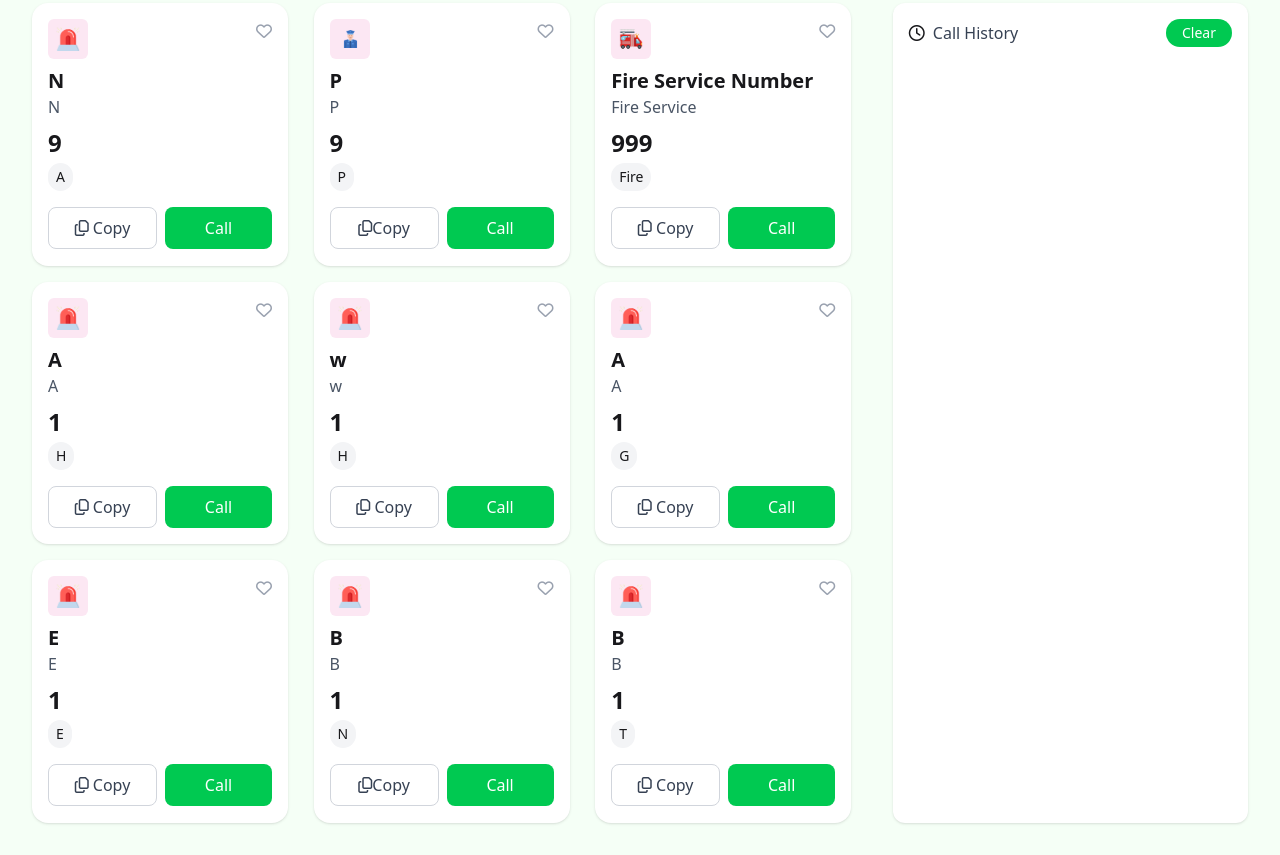
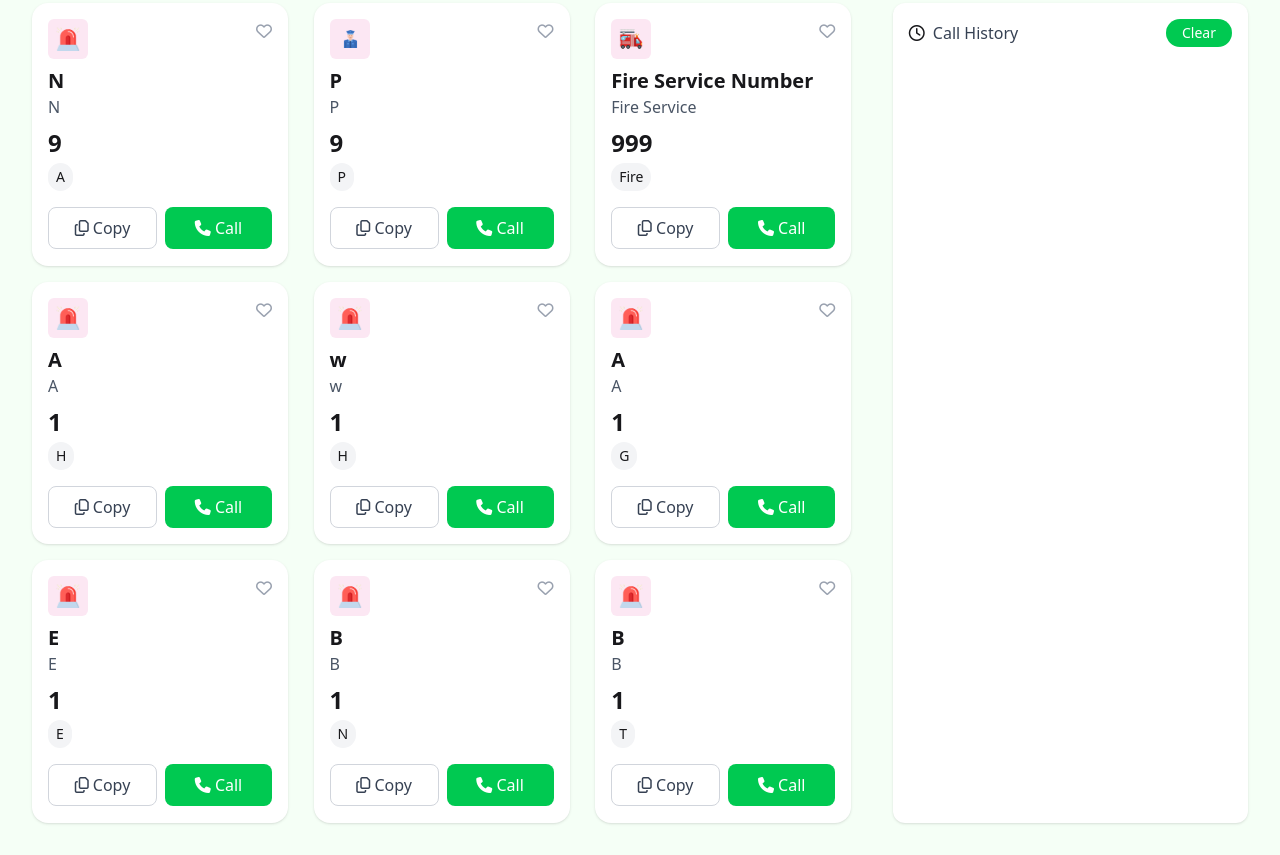
Before and after one commit to ISA-RUHULLA/Emergency-Service, a plain HTML site: page index.html in a window 1280 px wide. Shown: the part 307-1162 px from the top of the page. Drawn offline with nearby package versions, Linux system fonts and the light colour scheme.

Commit message:
Added Call Icon

```diff
--- a/index.html
+++ b/index.html
@@ -30,7 +30,7 @@
             <div class="btn bg-[#00A63E] rounded-[20px] p-[20px]"> <span id="copyCount">0</span> Copy</div>
         </div>
     </div>
-    <!-- navBer Section End -->
+
     <!-- Banner Section Start -->
     <div
         class="border justify-center items-center text-center p-4 bg-[linear-gradient(90deg,#013223_15%,#006747_50%,#013223_100%)] ">
@@ -44,8 +44,8 @@
             Bangladesh
         </p>
     </div>
-    <!-- Banner Section End -->
-    <!-- Card section start -->
+
+    <!-- Card section -->
     <div class="flex flex-col sm:flex-row p-4">
 
 
@@ -67,9 +67,11 @@
                 <span class="inline-block bg-gray-100 rounded-full px-2 py-1 text-sm mt-1">A</span>
                 <div class="flex gap-2 mt-4">
                     <button onclick="copyNumber('999')"
-                            class="flex-1 border border-gray-300 rounded-lg py-2 text-gray-700 hover:bg-gray-100"><i class="fa-regular fa-copy"></i> Copy</button>
+                        class="flex-1 border border-gray-300 rounded-lg py-2 text-gray-700 hover:bg-gray-100"><i
+                            class="fa-regular fa-copy"></i> Copy</button>
                     <button onclick="makeCall('National Emergency Number', '1994-999999')"
-                            class="flex-1 bg-green-500 text-white rounded-lg py-2 hover:bg-green-600">Call</button>
+                        class="flex-1 bg-green-500 text-white rounded-lg py-2 hover:bg-green-600"> <i
+                            class="fa-solid fa-phone"></i> Call</button>
                 </div>
             </div>
 
@@ -89,9 +91,11 @@
                 <span class="inline-block bg-gray-100 rounded-full px-2 py-1 text-sm mt-1">P</span>
                 <div class="flex gap-2 mt-4">
                     <button onclick="copyNumber('999')"
-                            class="flex-1 border border-gray-300 rounded-lg py-2 text-gray-700 hover:bg-gray-100"> <i class="fa-regular fa-copy"></i>Copy</button>
+                        class="flex-1 border border-gray-300 rounded-lg py-2 text-gray-700 hover:bg-gray-100"> <i
+                            class="fa-regular fa-copy"></i> Copy</button>
                     <button onclick="makeCall('Police', '999')"
-                            class="flex-1 bg-green-500 text-white rounded-lg py-2 hover:bg-green-600">Call</button>
+                        class="flex-1 bg-green-500 text-white rounded-lg py-2 hover:bg-green-600"> <i
+                            class="fa-solid fa-phone"></i> Call</button>
                 </div>
             </div>
 
@@ -111,9 +115,11 @@
                 <span class="inline-block bg-gray-100 rounded-full px-2 py-1 text-sm mt-1">Fire</span>
                 <div class="flex gap-2 mt-4">
                     <button onclick="copyNumber('999')"
-                            class="flex-1 border border-gray-300 rounded-lg py-2 text-gray-700 hover:bg-gray-100"><i class="fa-regular fa-copy"></i> Copy</button>
+                        class="flex-1 border border-gray-300 rounded-lg py-2 text-gray-700 hover:bg-gray-100"><i
+                            class="fa-regular fa-copy"></i> Copy</button>
                     <button onclick="makeCall('Fire Service', '999')"
-                            class="flex-1 bg-green-500 text-white rounded-lg py-2 hover:bg-green-600">Call</button>
+                        class="flex-1 bg-green-500 text-white rounded-lg py-2 hover:bg-green-600"> <i
+                            class="fa-solid fa-phone"> </i> Call</button>
                 </div>
             </div>
 
@@ -133,9 +139,11 @@
                 <span class="inline-block bg-gray-100 rounded-full px-2 py-1 text-sm mt-1">H</span>
                 <div class="flex gap-2 mt-4">
                     <button onclick="copyNumber('1')"
-                            class="flex-1 border border-gray-300 rounded-lg py-2 text-gray-700 hover:bg-gray-100"><i class="fa-regular fa-copy"></i> Copy</button>
+                        class="flex-1 border border-gray-300 rounded-lg py-2 text-gray-700 hover:bg-gray-100"><i
+                            class="fa-regular fa-copy"></i> Copy</button>
                     <button onclick="makeCall('Anti-Corruption Helpline', '999')"
-                            class="flex-1 bg-green-500 text-white rounded-lg py-2 hover:bg-green-600">Call</button>
+                        class="flex-1 bg-green-500 text-white rounded-lg py-2 hover:bg-green-600"> <i
+                            class="fa-solid fa-phone"></i> Call</button>
                 </div>
             </div>
             <div class="w-64 bg-white rounded-2xl shadow p-4 relative">
@@ -154,9 +162,11 @@
                 <span class="inline-block bg-gray-100 rounded-full px-2 py-1 text-sm mt-1">H</span>
                 <div class="flex gap-2 mt-4">
                     <button onclick="copyNumber('1')"
-                            class="flex-1 border border-gray-300 rounded-lg py-2 text-gray-700 hover:bg-gray-100"><i class="fa-regular fa-copy"></i> Copy</button>
+                        class="flex-1 border border-gray-300 rounded-lg py-2 text-gray-700 hover:bg-gray-100"><i
+                            class="fa-regular fa-copy"></i> Copy</button>
                     <button onclick="makeCall('w', '999')"
-                            class="flex-1 bg-green-500 text-white rounded-lg py-2 hover:bg-green-600">Call</button>
+                        class="flex-1 bg-green-500 text-white rounded-lg py-2 hover:bg-green-600"> <i
+                            class="fa-solid fa-phone"></i> Call</button>
                 </div>
             </div>
             <div class="w-64 bg-white rounded-2xl shadow p-4 relative">
@@ -175,9 +185,11 @@
                 <span class="inline-block bg-gray-100 rounded-full px-2 py-1 text-sm mt-1">G</span>
                 <div class="flex gap-2 mt-4">
                     <button onclick="copyNumber('1')"
-                            class="flex-1 border border-gray-300 rounded-lg py-2 text-gray-700 hover:bg-gray-100"><i class="fa-regular fa-copy"></i> Copy</button>
+                        class="flex-1 border border-gray-300 rounded-lg py-2 text-gray-700 hover:bg-gray-100"><i
+                            class="fa-regular fa-copy"></i> Copy</button>
                     <button onclick="makeCall('Anti-Corruption Helpline', '999')"
-                            class="flex-1 bg-green-500 text-white rounded-lg py-2 hover:bg-green-600">Call</button>
+                        class="flex-1 bg-green-500 text-white rounded-lg py-2 hover:bg-green-600"> <i
+                            class="fa-solid fa-phone"></i> Call</button>
                 </div>
             </div>
             <div class="w-64 bg-white rounded-2xl shadow p-4 relative">
@@ -196,9 +208,11 @@
                 <span class="inline-block bg-gray-100 rounded-full px-2 py-1 text-sm mt-1">E</span>
                 <div class="flex gap-2 mt-4">
                     <button onclick="copyNumber('1')"
-                            class="flex-1 border border-gray-300 rounded-lg py-2 text-gray-700 hover:bg-gray-100"><i class="fa-regular fa-copy"></i> Copy</button>
+                        class="flex-1 border border-gray-300 rounded-lg py-2 text-gray-700 hover:bg-gray-100"><i
+                            class="fa-regular fa-copy"></i> Copy</button>
                     <button onclick="makeCall('Emergency', '999')"
-                            class="flex-1 bg-green-500 text-white rounded-lg py-2 hover:bg-green-600">Call</button>
+                        class="flex-1 bg-green-500 text-white rounded-lg py-2 hover:bg-green-600"> <i
+                            class="fa-solid fa-phone"></i> Call</button>
                 </div>
             </div>
             <div class="w-64 bg-white rounded-2xl shadow p-4 relative">
@@ -217,9 +231,11 @@
                 <span class="inline-block bg-gray-100 rounded-full px-2 py-1 text-sm mt-1">N</span>
                 <div class="flex gap-2 mt-4">
                     <button onclick="copyNumber('1')"
-                            class="flex-1 border border-gray-300 rounded-lg py-2 text-gray-700 hover:bg-gray-100"><i class="fa-regular fa-copy"></i>Copy</button>
+                        class="flex-1 border border-gray-300 rounded-lg py-2 text-gray-700 hover:bg-gray-100"><i
+                            class="fa-regular fa-copy"></i> Copy</button>
                     <button onclick="makeCall('Bangladesh Railway Helpline', '999')"
-                            class="flex-1 bg-green-500 text-white rounded-lg py-2 hover:bg-green-600">Call</button>
+                        class="flex-1 bg-green-500 text-white rounded-lg py-2 hover:bg-green-600"> <i
+                            class="fa-solid fa-phone"></i> Call</button>
                 </div>
             </div>
             <div class="w-64 bg-white rounded-2xl shadow p-4 relative">
@@ -238,9 +254,11 @@
                 <span class="inline-block bg-gray-100 rounded-full px-2 py-1 text-sm mt-1">T</span>
                 <div class="flex gap-2 mt-4">
                     <button onclick="copyNumber('1')"
-                            class="flex-1 border border-gray-300 rounded-lg py-2 text-gray-700 hover:bg-gray-100"><i class="fa-regular fa-copy"></i> Copy</button>
+                        class="flex-1 border border-gray-300 rounded-lg py-2 text-gray-700 hover:bg-gray-100"><i
+                            class="fa-regular fa-copy"></i> Copy</button>
                     <button onclick="makeCall('Bangladesh Railway Helpline', '999')"
-                            class="flex-1 bg-green-500 text-white rounded-lg py-2 hover:bg-green-600">Call</button>
+                        class="flex-1 bg-green-500 text-white rounded-lg py-2 hover:bg-green-600"> <i
+                            class="fa-solid fa-phone"></i> Call</button>
                 </div>
             </div>
 
```
Lines whose indentation alone changed are shown as unchanged.
